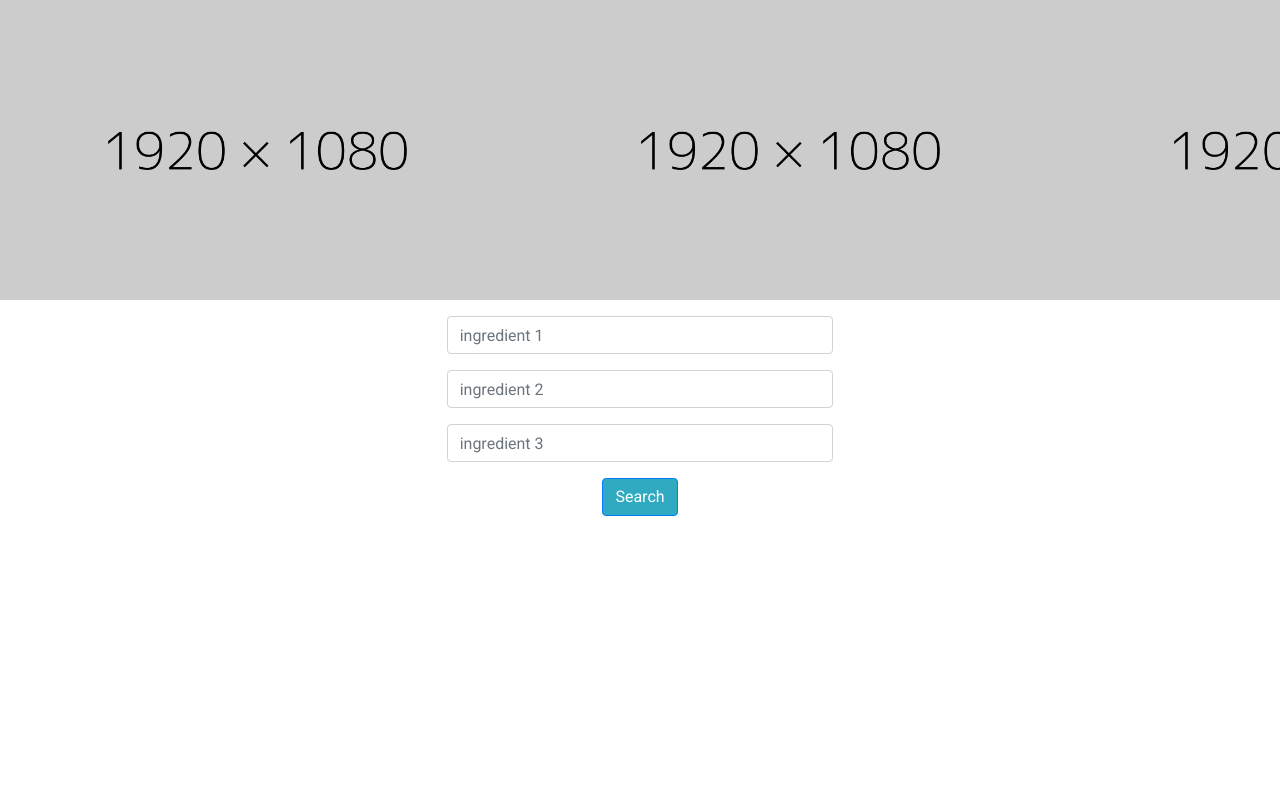
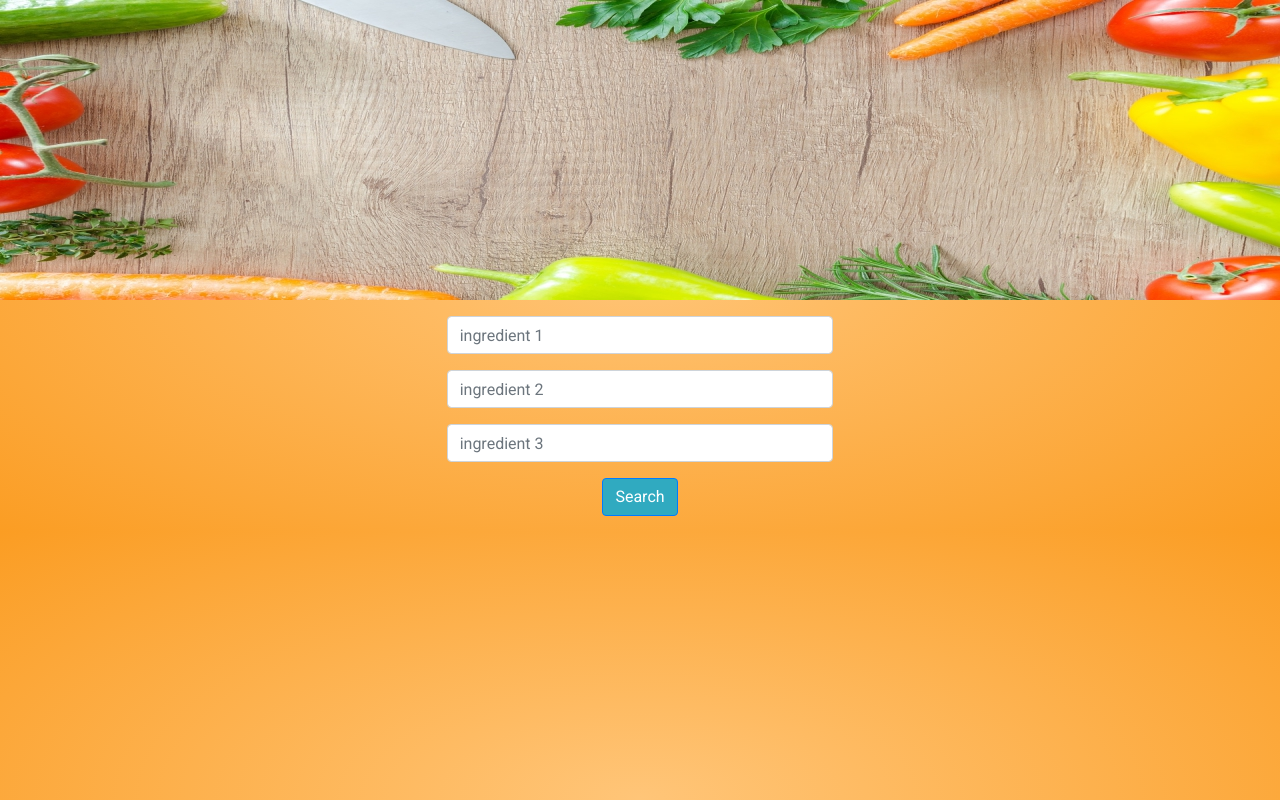
Before and after one commit to wesbragagt/ThePantryChef, a plain HTML site: page index.html in a window 1280 px wide. Drawn offline with nearby package versions, Linux system fonts and the light colour scheme.

Commit message:
added background gradient color and hero image

```diff
--- a/assets/style.css
+++ b/assets/style.css
@@ -1,10 +1,33 @@
 body {
-    font-family: 'Roboto', sans-serif;
+  font-family: "Roboto", sans-serif;
+
+  /* Permalink - use to edit and share this gradient: http://colorzilla.com/gradient-editor/#ffc578+0,fb9d23+100;Orange+3D+%233 */
+  background: #ffc578; /* Old browsers */
+  background: -moz-radial-gradient(
+    center,
+    ellipse cover,
+    #ffc578 0%,
+    #fb9d23 100%
+  ); /* FF3.6-15 */
+  background: -webkit-radial-gradient(
+    center,
+    ellipse cover,
+    #ffc578 0%,
+    #fb9d23 100%
+  ); /* Chrome10-25,Safari5.1-6 */
+  background: radial-gradient(
+    ellipse at center,
+    #ffc578 0%,
+    #fb9d23 100%
+  ); /* W3C, IE10+, FF16+, Chrome26+, Opera12+, Safari7+ */
+  filter: progid:DXImageTransform.Microsoft.gradient( startColorstr='#ffc578', endColorstr='#fb9d23',GradientType=1 ); /* IE6-9 fallback on horizontal gradient */
 }
 
 #logo-holder {
-    background-image: url("images/placeholder.png");
-    background-size: contain;
+  background-image: url("../assets/images/pantry-hero-img-1280x300.jpeg");
+  background-size: cover;
+  background-repeat: no-repeat;
+  background-position: center;
   width: 100%;
   min-height: 300px;
 }
@@ -22,7 +45,7 @@ body {
 }
 
 #submit-btn {
-    background-color: #30AAC0;
+  background-color: #30aac0;
 }
 
 /* Classes for image aesthetics */
@@ -47,7 +70,7 @@ body {
 
 .recipe-popup {
   position: relative;
-    background-color:#30AAC0;
+  background-color: #30aac0;
   opacity: 0.75;
   color: #fff;
 }
@@ -62,8 +85,9 @@ body {
 
 a {
   text-decoration: none;
-    color: #30AAC0;
-} a:hover {
+  color: #30aac0;
+}
+a:hover {
   text-decoration: none;
-    color: #E78000;
+  color: #e78000;
 }
--- a/index.html
+++ b/index.html
@@ -5,7 +5,7 @@
     <meta name="viewport" content="width=device-width, initial-scale=1.0" />
     <meta http-equiv="X-UA-Compatible" content="ie=edge" />
     <title>The Pantry Chef</title>
-    <link href="assets/images/favicon.ico/favicon-96x96.png" rel="icon" type="image/x-icon" />
+    <link href="assets/images/favicon.ico/ms-icon-310x310.png" rel="icon" type="image/x-icon" />
     <link
       rel="stylesheet" href="https://stackpath.bootstrapcdn.com/bootstrap/4.3.1/css/bootstrap.min.css" integrity="sha384-ggOyR0iXCbMQv3Xipma34MD+dH/1fQ784/j6cY/iJTQUOhcWr7x9JvoRxT2MZw1T" crossorigin="anonymous"/>
     <link rel="stylesheet" href="assets/css/magnific-popup.css">
```
Also changed, not shown: assets/images/pantry-hero-img-1280x300.jpeg (added), 3 other files. Lines whose indentation alone changed are shown as unchanged.
